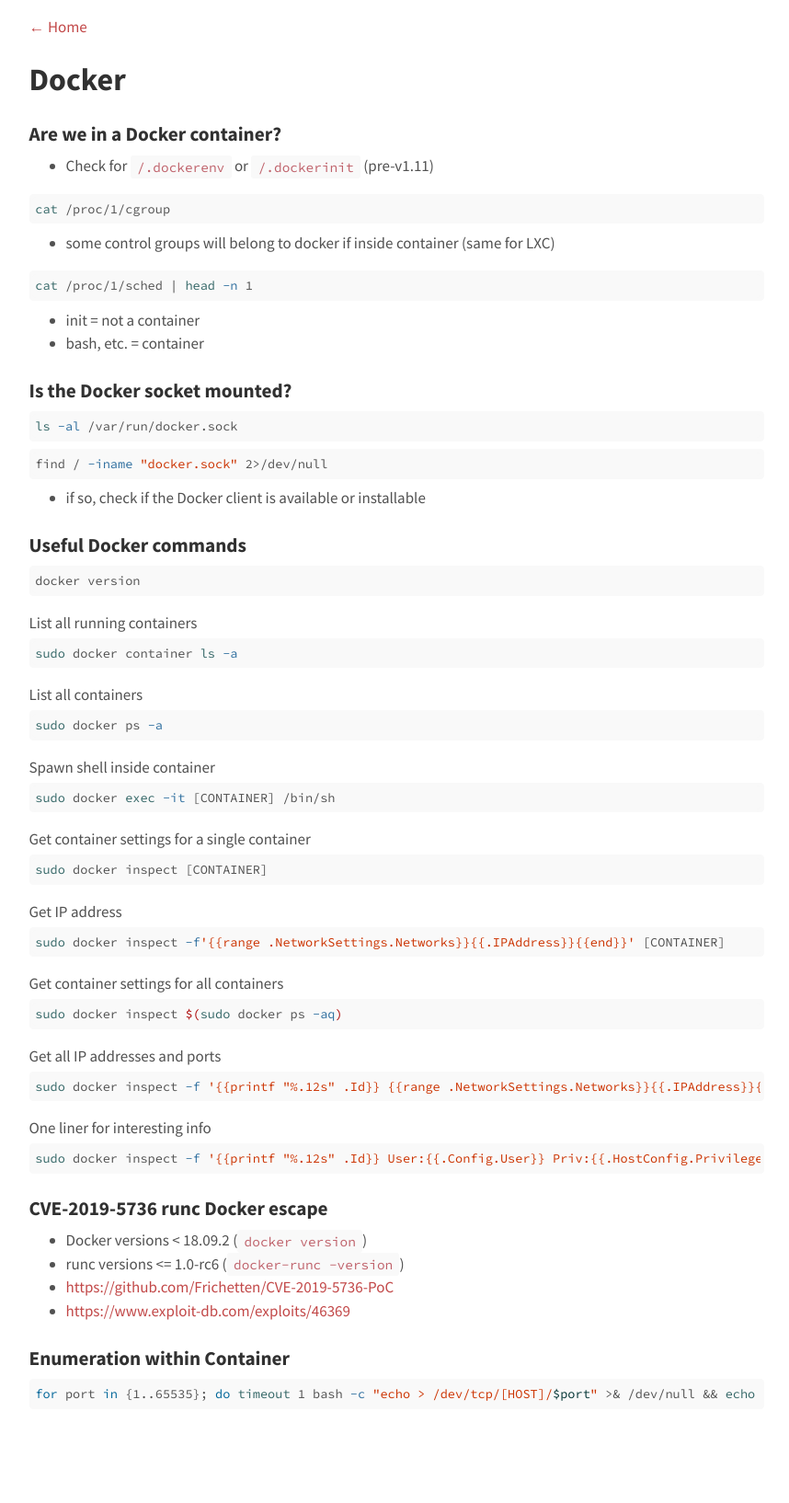
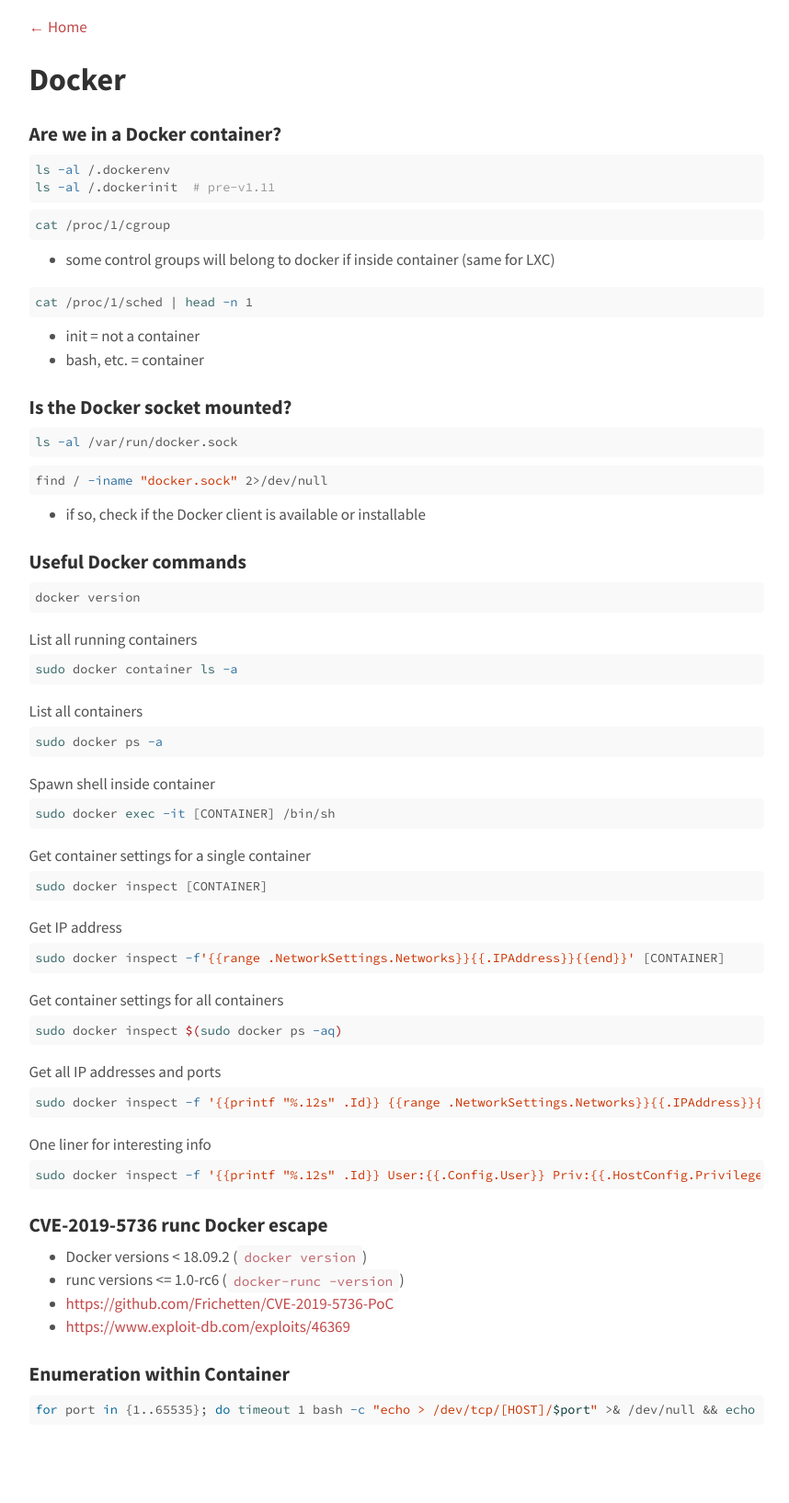
Before and after one commit to agrzeslak/cheatsheet, a Jekyll site: the page built from _topics/docker.md, in a window 1280 px wide. Shown: the whole page at 92% size, without its empty margins (209-1067 px from the left). Built offline with Jekyll 4.4.1, drawn with Linux system fonts in a browser that asks for light colours.

Commit message:
Minor updates, will add more when get on other computer

````diff
--- a/_topics/docker.md
+++ b/_topics/docker.md
@@ -9,7 +9,10 @@ tags:
 {% raw %}
 # Docker
 ### Are we in a Docker container?
-- Check for `/.dockerenv` or `/.dockerinit` (pre-v1.11)
+```shell
+ls -al /.dockerenv
+ls -al /.dockerinit  # pre-v1.11
+```
 
 ```shell
 cat /proc/1/cgroup
````
Also changed, not shown: _topics/msfvenom.md (+1 -0 lines), README.md.
